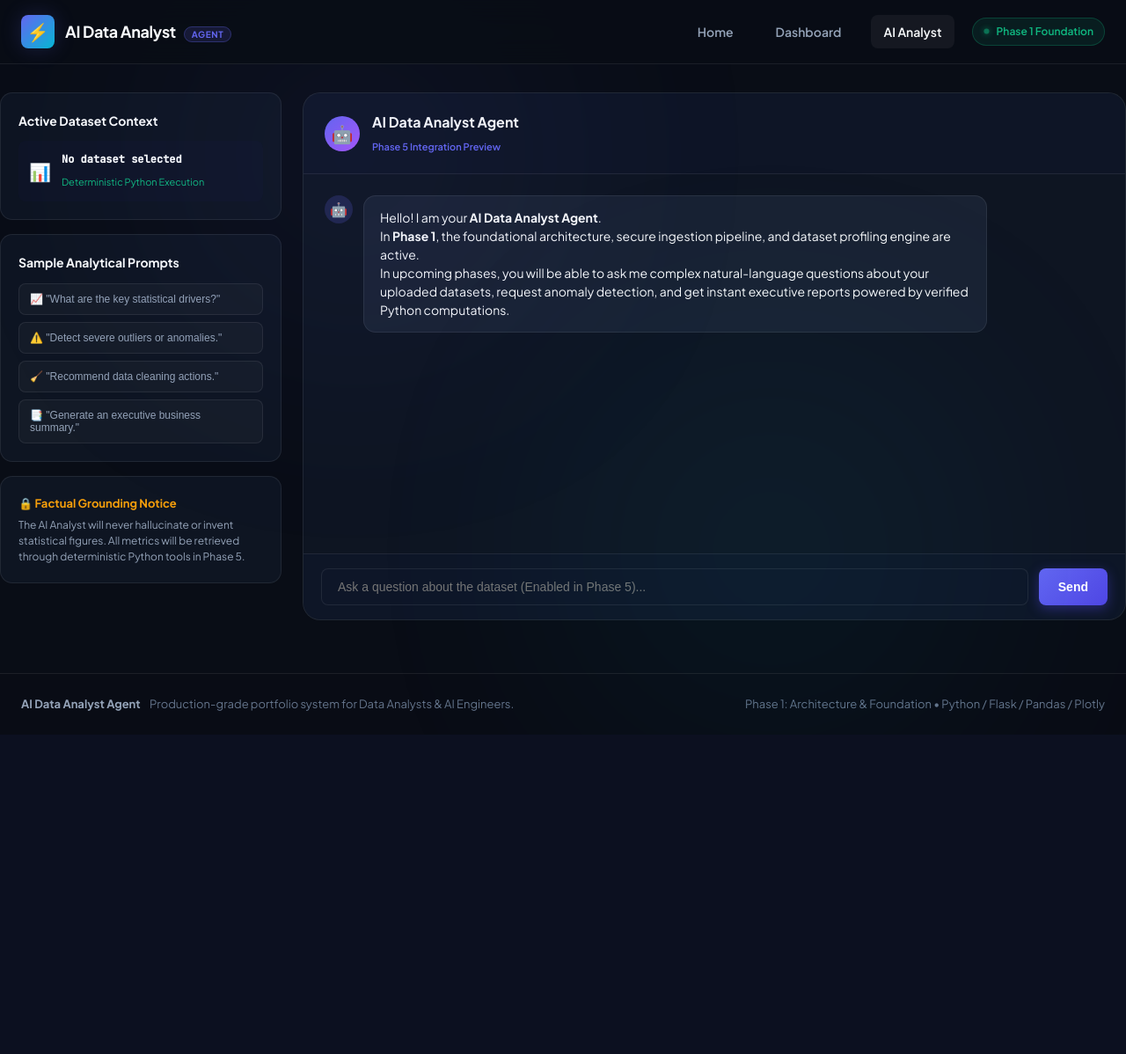
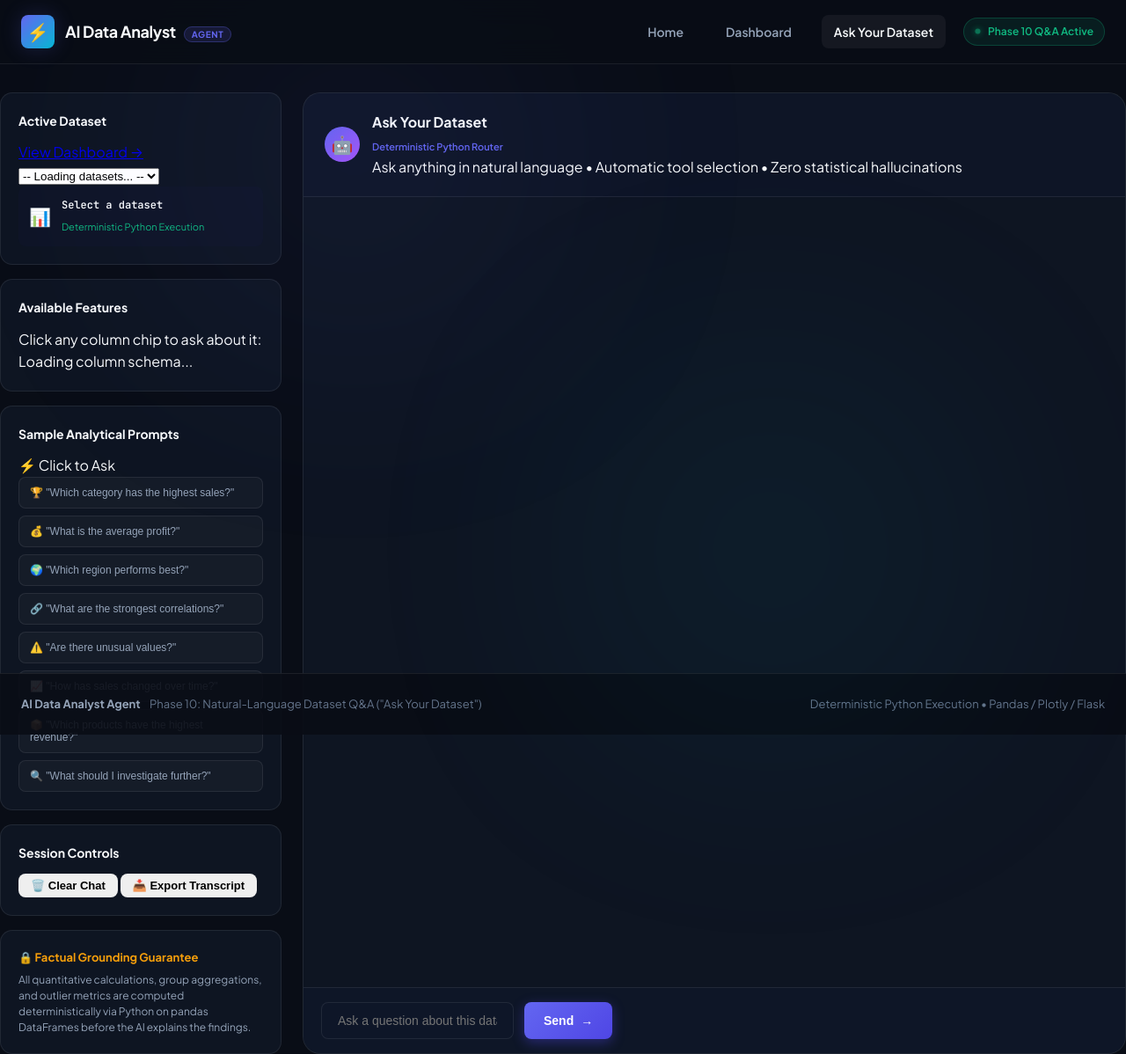
Before and after one commit to aditya-puri90/AI-Analyst-Agent, a Flask app: page /chat in a window 1280 px wide. Shown: the whole page at 88% size. Before the commit the page ends 808 px from the top, so only its background shows below. Run offline with Flask 3, Linux system fonts and the light colour scheme; some libraries are stand-ins or nearby versions.

Commit message:
feat(ui): implement Ask Your Dataset conversational workspace template and unified navigation

```diff
--- a/templates/chat.html
+++ b/templates/chat.html
@@ -3,19 +3,22 @@
 <head>
     <meta charset="UTF-8">
     <meta name="viewport" content="width=device-width, initial-scale=1.0">
-    <meta name="description" content="AI Data Analyst Agent - Natural language dataset analysis and business insight queries.">
-    <title>AI Analyst Chat | AI Data Analyst Agent</title>
+    <meta name="description" content="Ask Your Dataset - Natural language AI data analyst Q&A with deterministic Python calculations, fact-grounded explanations, and interactive visualizations.">
+    <title>Ask Your Dataset | AI Data Analyst Agent</title>
 
     <!-- Google Fonts -->
     <link rel="preconnect" href="https://fonts.googleapis.com">
     <link rel="preconnect" href="https://fonts.gstatic.com" crossorigin>
-    <link href="https://fonts.googleapis.com/css2?family=Plus+Jakarta+Sans:wght@400;500;600;700;800&family=JetBrains+Mono:wght@400;500&display=swap" rel="stylesheet">
+    <link href="https://fonts.googleapis.com/css2?family=Plus+Jakarta+Sans:wght@400;500;600;700;800&family=JetBrains+Mono:wght@400;500;600&display=swap" rel="stylesheet">
 
     <!-- Core Styles -->
     <link rel="stylesheet" href="{{ url_for('static', filename='css/style.css') }}">
+
+    <!-- Plotly.js for interactive embedded chart rendering -->
+    <script src="https://cdn.plot.ly/plotly-2.35.2.min.js"></script>
 </head>
 <body class="dark-theme">
-    <!-- Ambient Glows -->
+    <!-- Ambient Background Glows -->
     <div class="ambient-glow glow-1"></div>
     <div class="ambient-glow glow-2"></div>
 
@@ -33,88 +36,146 @@
             <nav class="nav-links">
                 <a href="/" class="nav-link">Home</a>
                 <a href="/dashboard{% if dataset_id %}?dataset_id={{ dataset_id }}{% endif %}" class="nav-link" id="nav-dashboard">Dashboard</a>
-                <a href="/chat" class="nav-link active" id="nav-chat">AI Analyst</a>
+                <a href="/chat{% if dataset_id %}?dataset_id={{ dataset_id }}{% endif %}" class="nav-link active" id="nav-chat">Ask Your Dataset</a>
                 <div class="system-status-pill">
                     <span class="status-dot"></span>
-                    <span>Phase 1 Foundation</span>
+                    <span>Phase 10 Q&amp;A Active</span>
                 </div>
             </nav>
         </div>
     </header>
 
-    <!-- Main Chat Container -->
+    <!-- Main Chat Workspace -->
     <main class="container chat-main">
         <div class="chat-layout">
 
-            <!-- Left Sidebar: Dataset Context & Preset Prompts -->
+            <!-- Left Sidebar: Dataset Context, Columns & Sample Prompts -->
             <aside class="chat-sidebar">
+
+                <!-- Dataset Selector & Info Card -->
                 <div class="sidebar-card">
-                    <h3>Active Dataset Context</h3>
-                    <div class="context-box">
+                    <div class="sidebar-header-row">
+                        <h3>Active Dataset</h3>
+                        <a href="/dashboard{% if dataset_id %}?dataset_id={{ dataset_id }}{% endif %}" class="sidebar-dash-link">View Dashboard &rarr;</a>
+                    </div>
+
+                    <div class="dataset-switcher-box">
+                        <select id="dataset-switcher-select" class="dataset-select-dropdown">
+                            <option value="{{ dataset_id if dataset_id else '' }}">
+                                {{ dataset_id if dataset_id else '-- Loading datasets... --' }}
+                            </option>
+                        </select>
+                    </div>
+
+                    <div class="context-box mt-2">
                         <span class="context-icon">📊</span>
                         <div class="context-text">
-                            <span class="context-id" id="chat-dataset-id">{{ dataset_id if dataset_id else 'No dataset selected' }}</span>
+                            <span class="context-id" id="chat-dataset-id">{{ dataset_id if dataset_id else 'Select a dataset' }}</span>
                             <span class="context-sub">Deterministic Python Execution</span>
                         </div>
                     </div>
                 </div>
 
+                <!-- Available Features Explorer -->
                 <div class="sidebar-card">
-                    <h3>Sample Analytical Prompts</h3>
-                    <div class="prompt-suggestions">
-                        <button class="prompt-chip" onclick="setPrompt('What are the key statistical drivers and distributions in this dataset?')">
-                            📈 "What are the key statistical drivers?"
+                    <h3>Available Features</h3>
+                    <p class="sidebar-tip-text">Click any column chip to ask about it:</p>
+                    <div class="sidebar-columns-container" id="sidebar-columns-list">
+                        <span class="loading-placeholder">Loading column schema...</span>
+                    </div>
+                </div>
+
+                <!-- Sample Analytical Prompts (From User Requirements) -->
+                <div class="sidebar-card">
+                    <div class="sidebar-header-row">
+                        <h3>Sample Analytical Prompts</h3>
+                        <span class="pill-spark">⚡ Click to Ask</span>
+                    </div>
+                    <div class="prompt-suggestions" id="suggested-prompts-container">
+                        <button class="prompt-chip" onclick="askPresetPrompt('Which category has the highest sales?')">
+                            <span class="chip-spark">🏆</span> "Which category has the highest sales?"
                         </button>
-                        <button class="prompt-chip" onclick="setPrompt('Identify any severe outliers or anomalies in numerical columns.')">
-                            ⚠️ "Detect severe outliers or anomalies."
+                        <button class="prompt-chip" onclick="askPresetPrompt('What is the average profit?')">
+                            <span class="chip-spark">💰</span> "What is the average profit?"
                         </button>
-                        <button class="prompt-chip" onclick="setPrompt('What data quality issues exist and what cleaning steps do you recommend?')">
-                            🧹 "Recommend data cleaning actions."
+                        <button class="prompt-chip" onclick="askPresetPrompt('Which region performs best?')">
+                            <span class="chip-spark">🌍</span> "Which region performs best?"
                         </button>
-                        <button class="prompt-chip" onclick="setPrompt('Generate an executive business summary of this dataset.')">
-                            📑 "Generate an executive business summary."
+                        <button class="prompt-chip" onclick="askPresetPrompt('What are the strongest correlations?')">
+                            <span class="chip-spark">🔗</span> "What are the strongest correlations?"
+                        </button>
+                        <button class="prompt-chip" onclick="askPresetPrompt('Are there unusual values?')">
+                            <span class="chip-spark">⚠️</span> "Are there unusual values?"
+                        </button>
+                        <button class="prompt-chip" onclick="askPresetPrompt('How has sales changed over time?')">
+                            <span class="chip-spark">📈</span> "How has sales changed over time?"
+                        </button>
+                        <button class="prompt-chip" onclick="askPresetPrompt('Which products have the highest revenue?')">
+                            <span class="chip-spark">📦</span> "Which products have the highest revenue?"
+                        </button>
+                        <button class="prompt-chip" onclick="askPresetPrompt('What should I investigate further?')">
+                            <span class="chip-spark">🔍</span> "What should I investigate further?"
                         </button>
                     </div>
                 </div>
 
+                <!-- Session Actions -->
+                <div class="sidebar-card action-sidebar-card">
+                    <h3>Session Controls</h3>
+                    <div class="sidebar-btn-grid">
+                        <button class="btn btn-secondary btn-sm" id="clear-chat-btn" title="Clear current conversation history">
+                            <span>🗑️ Clear Chat</span>
+                        </button>
+                        <button class="btn btn-secondary btn-sm" id="export-chat-btn" title="Export conversation transcript as Markdown">
+                            <span>📥 Export Transcript</span>
+                        </button>
+                    </div>
+                </div>
+
+                <!-- Factual Grounding Guarantee -->
                 <div class="sidebar-card info-card">
-                    <h4>🔒 Factual Grounding Notice</h4>
-                    <p>The AI Analyst will never hallucinate or invent statistical figures. All metrics will be retrieved through deterministic Python tools in Phase 5.</p>
+                    <h4>🔒 Factual Grounding Guarantee</h4>
+                    <p>All quantitative calculations, group aggregations, and outlier metrics are computed deterministically via Python on pandas DataFrames before the AI explains the findings.</p>
                 </div>
             </aside>
 
-            <!-- Right Area: Conversational Stream & Input -->
+            <!-- Main Conversational Stream & Input Area -->
             <section class="chat-stream-card">
+
+                <!-- Chat Stream Top Header -->
                 <div class="chat-header">
-                    <div class="agent-avatar">🤖</div>
-                    <div>
-                        <h2>AI Data Analyst Agent</h2>
-                        <span class="agent-status-tag">Phase 5 Integration Preview</span>
+                    <div class="agent-avatar-wrap">
+                        <div class="agent-avatar">🤖</div>
+                        <div class="agent-avatar-pulse"></div>
+                    </div>
+                    <div class="chat-title-group">
+                        <div class="chat-title-row">
+                            <h2>Ask Your Dataset</h2>
+                            <span class="agent-status-tag">Deterministic Python Router</span>
+                        </div>
+                        <span class="chat-subtitle">Ask anything in natural language &bull; Automatic tool selection &bull; Zero statistical hallucinations</span>
                     </div>
                 </div>
 
-                <!-- Messages Stream -->
+                <!-- Messages Stream Container -->
                 <div class="messages-container" id="messages-container">
-                    <div class="message-bubble assistant">
-                        <div class="message-avatar">🤖</div>
-                        <div class="message-content">
-                            <p>Hello! I am your <strong>AI Data Analyst Agent</strong>.</p>
-                            <p>In <strong>Phase 1</strong>, the foundational architecture, secure ingestion pipeline, and dataset profiling engine are active.</p>
-                            <p>In upcoming phases, you will be able to ask me complex natural-language questions about your uploaded datasets, request anomaly detection, and get instant executive reports powered by verified Python computations.</p>
-                            {% if dataset_id %}
-                            <div class="message-action-tip">
-                                👉 Your active dataset is <code>{{ dataset_id }}</code>. You can explore its full schema in the <a href="/dashboard?dataset_id={{ dataset_id }}" class="link-highlight">Dashboard &rarr;</a>
-                            </div>
-                            {% endif %}
-                        </div>
-                    </div>
+                    <!-- Dynamic message bubbles will be appended here by static/js/chat.js -->
                 </div>
 
-                <!-- Input Box -->
+                <!-- Bottom Input Bar -->
                 <div class="chat-input-bar">
-                    <input type="text" id="chat-input" class="chat-input" placeholder="Ask a question about the dataset (Enabled in Phase 5)..." />
-                    <button class="btn btn-primary" id="chat-send-btn">
+                    <div class="input-container-rel">
+                        <input
+                            type="text"
+                            id="chat-input"
+                            class="chat-input"
+                            placeholder="Ask a question about this dataset (e.g. 'Which category has highest sales?', 'Are there outliers?')..."
+                            autocomplete="off"
+                        />
+                    </div>
+                    <button class="btn btn-primary send-action-btn" id="chat-send-btn">
                         <span>Send</span>
+                        <span class="send-arrow">&rarr;</span>
                     </button>
                 </div>
             </section>
@@ -126,53 +187,17 @@
         <div class="container footer-content">
             <div class="footer-left">
                 <span class="footer-title">AI Data Analyst Agent</span>
-                <span class="footer-desc">Production-grade portfolio system for Data Analysts & AI Engineers.</span>
+                <span class="footer-desc">Phase 10: Natural-Language Dataset Q&amp;A ("Ask Your Dataset")</span>
             </div>
             <div class="footer-right">
-                <span>Phase 1: Architecture & Foundation</span>
+                <span>Deterministic Python Execution</span>
                 <span>•</span>
-                <span>Python / Flask / Pandas / Plotly</span>
+                <span>Pandas / Plotly / Flask</span>
             </div>
         </div>
     </footer>
 
-    <script>
-        function setPrompt(text) {
-            const input = document.getElementById('chat-input');
-            if (input) input.value = text;
-        }
-
-        document.getElementById('chat-send-btn')?.addEventListener('click', () => {
-            const input = document.getElementById('chat-input');
-            if (!input || !input.value.trim()) return;
-            const container = document.getElementById('messages-container');
-
-            // Append user bubble
-            const userBubble = document.createElement('div');
-            userBubble.className = 'message-bubble user';
-            userBubble.innerHTML = `<div class="message-content"><p>${escapeHtml(input.value)}</p></div>`;
-            container.appendChild(userBubble);
-
-            // Append assistant response
-            const responseBubble = document.createElement('div');
-            responseBubble.className = 'message-bubble assistant';
-            responseBubble.innerHTML = `
-                <div class="message-avatar">🤖</div>
-                <div class="message-content">
-                    <p><em>Query received: "${escapeHtml(input.value)}"</em></p>
-                    <p>⚡ The AI Agent Tool-Calling layer and NL Query Router will be activated in <strong>Phase 5</strong> with full LLM API grounding.</p>
-                </div>
-            `;
-            container.appendChild(responseBubble);
-            input.value = '';
-            container.scrollTop = container.scrollHeight;
-        });
-
-        function escapeHtml(text) {
-            const div = document.createElement('div');
-            div.textContent = text;
-            return div.innerHTML;
-        }
-    </script>
+    <!-- Chat JavaScript Controller -->
+    <script src="{{ url_for('static', filename='js/chat.js') }}"></script>
 </body>
 </html>
--- a/templates/dashboard.html
+++ b/templates/dashboard.html
@@ -36,7 +36,7 @@
             <nav class="nav-links">
                 <a href="/" class="nav-link">Home</a>
                 <a href="/dashboard" class="nav-link active" id="nav-dashboard">Dashboard</a>
-                <a href="/chat{% if dataset_id %}?dataset_id={{ dataset_id }}{% endif %}" class="nav-link" id="nav-chat">AI Analyst</a>
+                <a href="/chat{% if dataset_id %}?dataset_id={{ dataset_id }}{% endif %}" class="nav-link" id="nav-chat">Ask Your Dataset</a>
                 <div class="system-status-pill">
                     <span class="status-dot"></span>
                     <span>Phase 4 Cleaning Engine Active</span>
@@ -71,7 +71,7 @@
                     <span>+ Upload CSV</span>
                 </a>
                 <a href="/chat{% if dataset_id %}?dataset_id={{ dataset_id }}{% endif %}" class="btn btn-primary" id="open-chat-btn">
-                    <span>💬 Ask AI Analyst</span>
+                    <span>💬 Ask Your Dataset</span>
                 </a>
             </div>
         </section>
--- a/templates/index.html
+++ b/templates/index.html
@@ -33,7 +33,7 @@
             <nav class="nav-links">
                 <a href="/" class="nav-link active">Upload CSV</a>
                 <a href="/dashboard" class="nav-link" id="nav-dashboard">Dashboard</a>
-                <a href="/chat" class="nav-link" id="nav-chat">AI Analyst</a>
+                <a href="/chat" class="nav-link" id="nav-chat">Ask Your Dataset</a>
                 <div class="system-status-pill">
                     <span class="status-dot"></span>
                     <span>Phase 2 Ingestion Ready</span>
```
